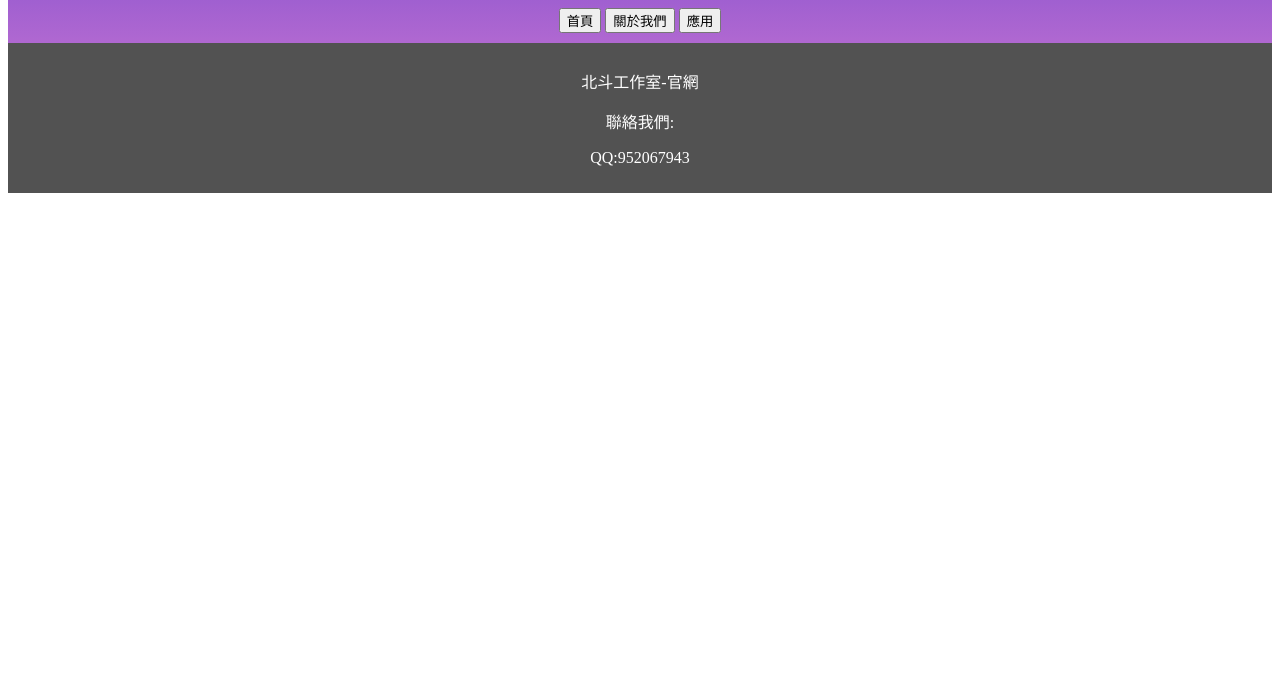
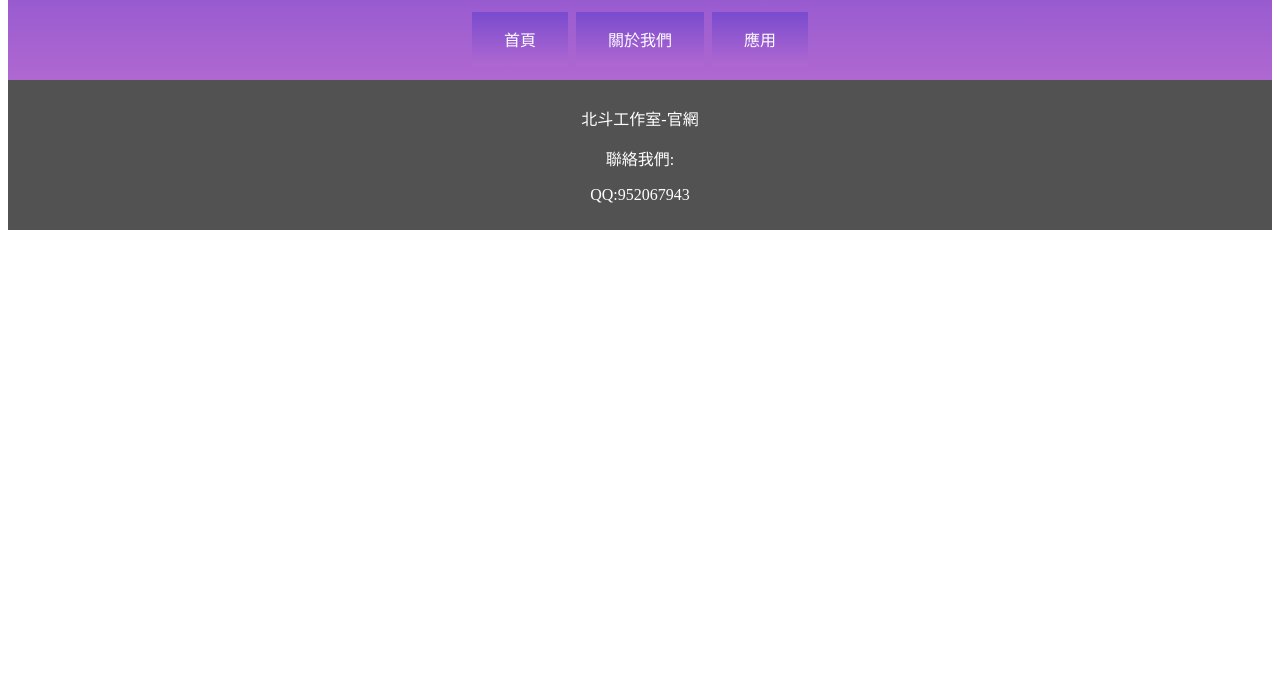
Before and after one commit to Dydudu37d/BD-Web, a plain HTML site: page index.html in a window 1280 px wide. Shown: the part 112-800 px from the top of the page. Drawn offline with Linux system fonts and the light colour scheme.

Commit message:
modified:   css/style.css

```diff
--- a/css/style.css
+++ b/css/style.css
@@ -17,3 +17,16 @@
     padding: 10px;
     text-align: center;
 }
+
+#menu_button {
+    background:linear-gradient(rgb(121, 75, 206), rgb(176, 104, 209));
+    border: none;
+    color: white;
+    padding: 15px 32px;
+    text-align: center;
+    text-decoration: none;
+    display: inline-block;
+    font-size: 16px;
+    margin: 4px 2px;
+    cursor: pointer;
+}
```
